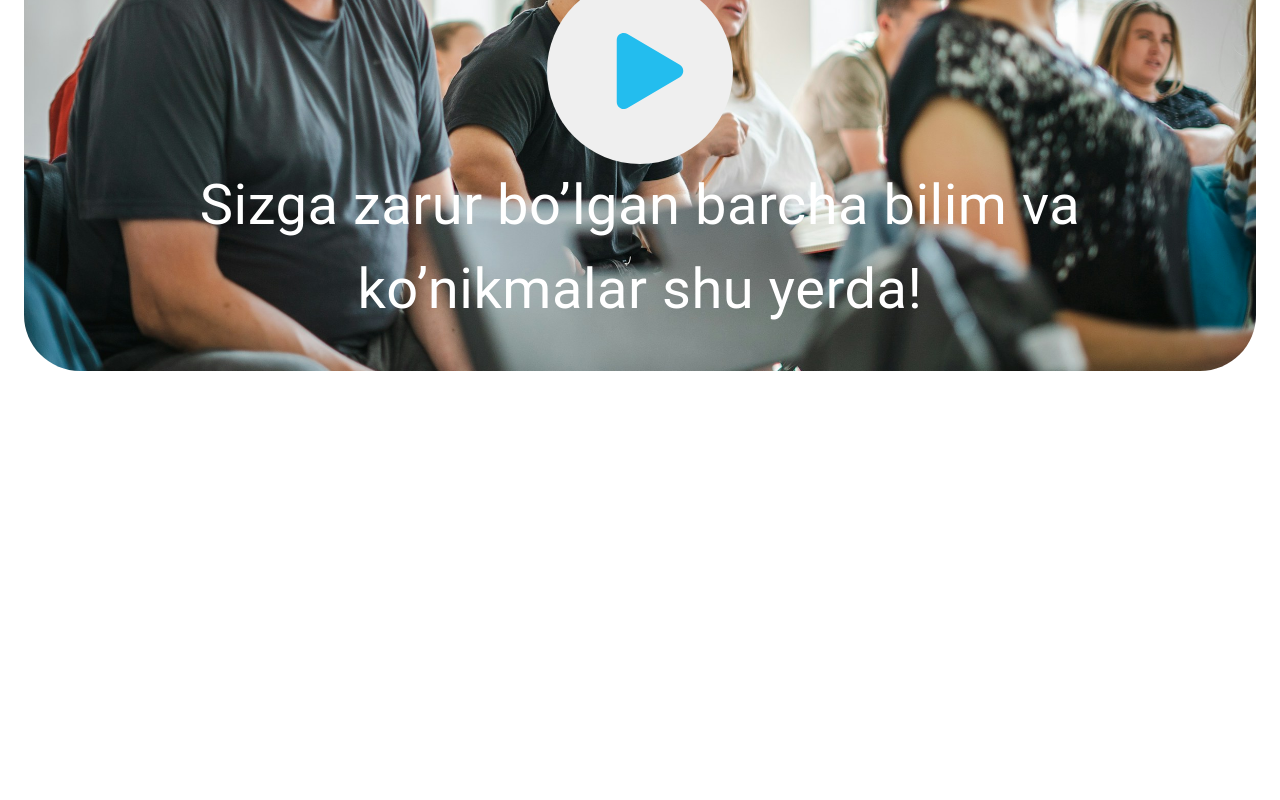
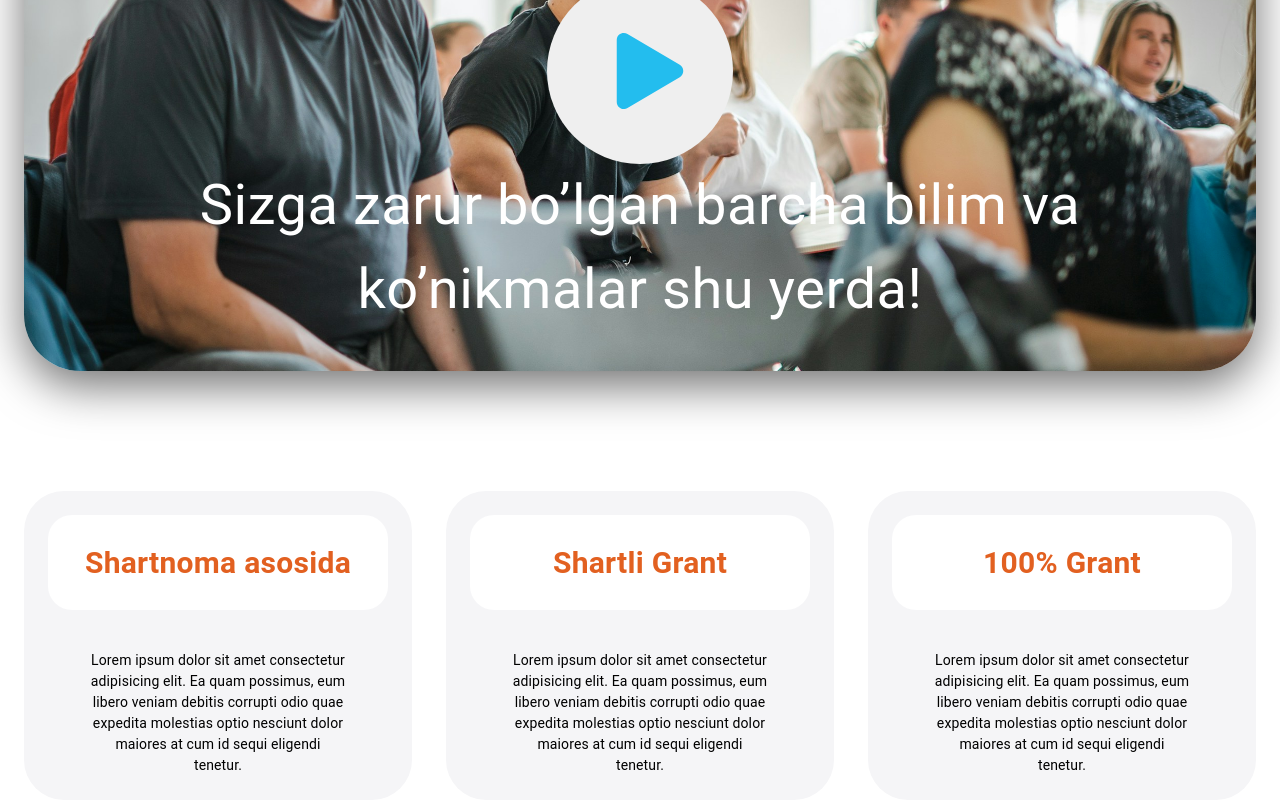
Before and after one commit to Murod1303/MAAB, a React (Vite) app: page / in a window 1280 px wide. Shown: the part 397-1197 px from the top of the page. Before the commit the page ends 800 px from the top, so only its background shows below. Built offline with nearby package versions, Linux system fonts and the light colour scheme.

Commit message:
add grand section

```diff
--- a/src/components/grandSection/Grands.jsx
+++ b/src/components/grandSection/Grands.jsx
@@ -1,5 +1,139 @@
+import { Box, Container, Typography } from "@mui/material";
+
 const Grands = () => {
-  return <div></div>;
+  return (
+    <Box component={"section"} marginBottom={"100px"}>
+      <Container maxWidth="1680px" sx={{ margin: "0 auto", paddingX: "16px" }}>
+        <Box>
+          <Box
+            display={"flex"}
+            alignItems={"center"}
+            justifyContent={"center"}
+            gap={"34px"}
+            component={"ul"}
+          >
+            <Box
+              component={"li"}
+              width={"33%"}
+              sx={{
+                backgroundColor: "#F5F5F7",
+                borderRadius: "40px",
+                padding: "24px",
+              }}
+            >
+              <Box
+                marginBottom={"40px"}
+                padding={"25px"}
+                width={"100%"}
+                sx={{ backgroundColor: "#fff", borderRadius: "24px" }}
+              >
+                <Typography
+                  component={"strong"}
+                  fontSize={"30px"}
+                  textAlign={"center"}
+                  sx={{ display: "block" }}
+                  color={"#E26020"}
+                  fontWeight={700}
+                >
+                  Shartnoma asosida
+                </Typography>
+              </Box>
+              <Typography
+                component={"p"}
+                fontSize={"14px"}
+                textAlign={"center"}
+                width={"75%"}
+                margin={"0 auto"}
+              >
+                Lorem ipsum dolor sit amet consectetur adipisicing elit. Ea quam
+                possimus, eum libero veniam debitis corrupti odio quae expedita
+                molestias optio nesciunt dolor maiores at cum id sequi eligendi
+                tenetur.
+              </Typography>
+            </Box>
+            <Box
+              component={"li"}
+              width={"33%"}
+              sx={{
+                backgroundColor: "#F5F5F7",
+                borderRadius: "40px",
+                padding: "24px",
+              }}
+            >
+              <Box
+                marginBottom={"40px"}
+                padding={"25px"}
+                width={"100%"}
+                sx={{ backgroundColor: "#fff", borderRadius: "24px" }}
+              >
+                <Typography
+                  component={"strong"}
+                  fontSize={"30px"}
+                  textAlign={"center"}
+                  sx={{ display: "block" }}
+                  color={"#E26020"}
+                  fontWeight={700}
+                >
+                  Shartli Grant
+                </Typography>
+              </Box>
+              <Typography
+                component={"p"}
+                fontSize={"14px"}
+                textAlign={"center"}
+                width={"75%"}
+                margin={"0 auto"}
+              >
+                Lorem ipsum dolor sit amet consectetur adipisicing elit. Ea quam
+                possimus, eum libero veniam debitis corrupti odio quae expedita
+                molestias optio nesciunt dolor maiores at cum id sequi eligendi
+                tenetur.
+              </Typography>
+            </Box>
+            <Box
+              component={"li"}
+              width={"33%"}
+              sx={{
+                backgroundColor: "#F5F5F7",
+                borderRadius: "40px",
+                padding: "24px",
+              }}
+            >
+              <Box
+                marginBottom={"40px"}
+                padding={"25px"}
+                width={"100%"}
+                sx={{ backgroundColor: "#fff", borderRadius: "24px" }}
+              >
+                <Typography
+                  component={"strong"}
+                  fontSize={"30px"}
+                  textAlign={"center"}
+                  sx={{ display: "block" }}
+                  color={"#E26020"}
+                  fontWeight={700}
+                >
+                  100% Grant
+                </Typography>
+              </Box>
+              <Typography
+                component={"p"}
+                fontSize={"14px"}
+                textAlign={"center"}
+                width={"75%"}
+                margin={"0 auto"}
+              >
+                Lorem ipsum dolor sit amet consectetur adipisicing elit. Ea quam
+                possimus, eum libero veniam debitis corrupti odio quae expedita
+                molestias optio nesciunt dolor maiores at cum id sequi eligendi
+                tenetur.
+              </Typography>
+            </Box>
+          </Box>
+        </Box>
+      </Container>
+    </Box>
+  );
 };
 
 export default Grands;
--- a/src/components/header/Header.jsx
+++ b/src/components/header/Header.jsx
@@ -3,6 +3,7 @@ import { AiFillInstagram } from "react-icons/ai";
 import { FaLinkedin } from "react-icons/fa";
 import { FaFacebook } from "react-icons/fa";
 import { BsTelephoneFill } from "react-icons/bs";
+import { TiLocationOutline } from "react-icons/ti";
 import {
   Box,
   Container,
@@ -54,8 +55,18 @@ const Header = () => {
           direction={"row"}
           alignItems={"center"}
           spacing={"40px"}
+          justifyContent={"space-between"}
+          marginBottom={"16px"}
+        >
+          <Box display={"flex"} gap={"5px"} alignItems={"center"}>
+            <TiLocationOutline />
+            <Typography>Manzilimiz</Typography>
+          </Box>
+          <Stack
+            direction={"row"}
+            alignItems={"center"}
+            spacing={"40px"}
             justifyContent={"flex-end"}
-          marginBottom={"16px"}
           >
             <Stack component={"ul"} direction={"row"} spacing={"23px"}>
               <SocialsLi>
@@ -97,6 +108,7 @@ const Header = () => {
                 <MenuItem value={"en"}>English</MenuItem>
               </Select>
             </FormControl>
+          </Stack>
         </Stack>
         <Stack
           direction={"row"}
--- a/src/components/heroSection/Hero.jsx
+++ b/src/components/heroSection/Hero.jsx
@@ -12,6 +12,7 @@ const BoxWrapper = styled.div`
   background-position: center;
   background-size: cover;
   border-radius: 56px;
+  box-shadow: 0px 15px 46px 0px rgba(0, 0, 0, 0.56);
 `;
 const StartButton = styled.button`
   /* background-color: "#ffffff"; */
--- a/src/pages/Home.jsx
+++ b/src/pages/Home.jsx
@@ -1,10 +1,12 @@
 import { Box } from "@mui/material";
 import Hero from "../components/heroSection/Hero";
+import Grands from "../components/grandSection/Grands";
 
 const Home = () => {
   return (
     <Box>
       <Hero />
+      <Grands />
     </Box>
   );
 };
```
Also changed, not shown: src/components/grandSection/grands.styled.jsx (deleted). Lines whose indentation alone changed are shown as unchanged.
